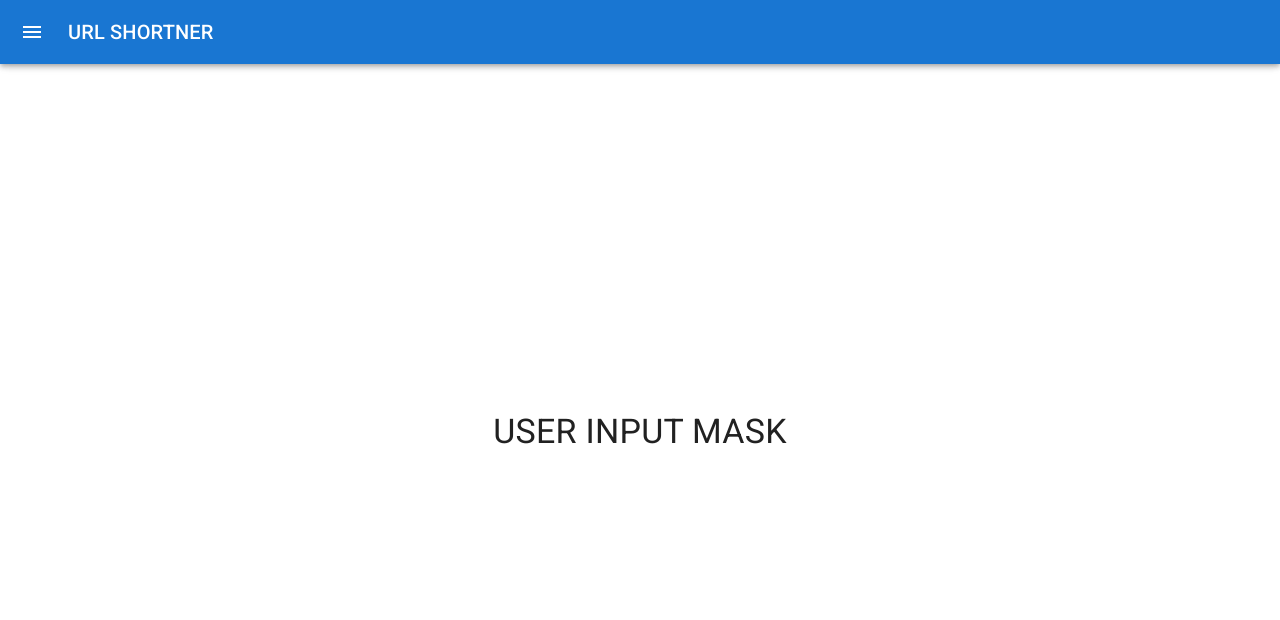
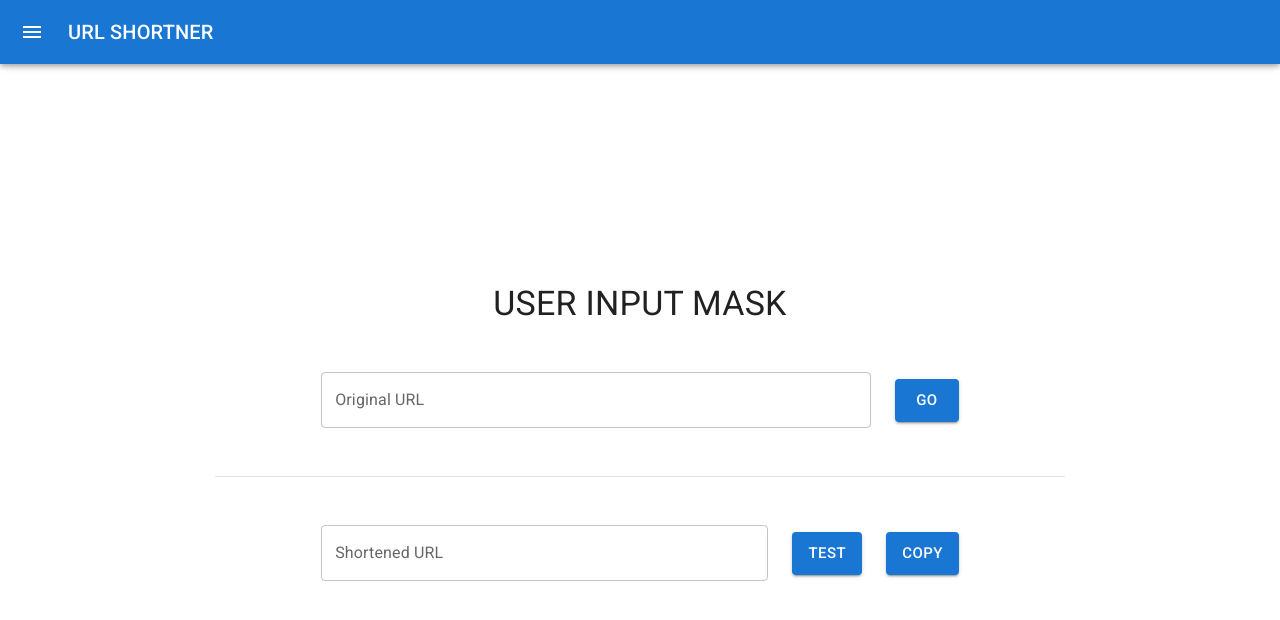
Before and after one commit to placideirandora/url-shortner-ui, a React (Vite) app: page / in a window 1280 px wide. Shown: the top 620 px of the page. Built offline with nearby package versions, Linux system fonts and the light colour scheme.

Commit message:
ref: update the user input mask page with the required text fields and buttons

```diff
--- a/src/components/pages/UserInputMask.tsx
+++ b/src/components/pages/UserInputMask.tsx
@@ -1,5 +1,60 @@
+import Box from '@mui/material/Box';
+import Button from '@mui/material/Button';
+import Divider from '@mui/material/Divider';
+import TextField from '@mui/material/TextField';
 import Typography from '@mui/material/Typography';
 
 export default function UserInputMask() {
-  return <Typography variant="h4">USER INPUT MASK</Typography>;
+  return (
+    <Box
+      sx={{ display: 'flex', flexDirection: 'column', alignItems: 'center' }}
+    >
+      <Typography variant="h4" sx={{ mb: 6, textAlign: 'center' }}>
+        USER INPUT MASK
+      </Typography>
+
+      <Box
+        sx={{
+          display: 'flex',
+          alignItems: 'center',
+          width: '150%',
+          justifyContent: 'center',
+        }}
+      >
+        <TextField
+          id="original-url"
+          label="Original URL"
+          variant="outlined"
+          sx={{ width: '100%' }}
+        />
+        <Button variant="contained" size="large" sx={{ ml: 3 }}>
+          Go
+        </Button>
+      </Box>
+
+      <Divider sx={{ width: '200%', my: 6 }} />
+
+      <Box
+        sx={{
+          display: 'flex',
+          alignItems: 'center',
+          width: '150%',
+          justifyContent: 'center',
+        }}
+      >
+        <TextField
+          id="shortened-url"
+          label="Shortened URL"
+          variant="outlined"
+          sx={{ width: '100%' }}
+        />
+        <Button variant="contained" size="large" sx={{ ml: 3 }}>
+          Test
+        </Button>
+        <Button variant="contained" size="large" sx={{ ml: 3 }}>
+          Copy
+        </Button>
+      </Box>
+    </Box>
+  );
 }
```
